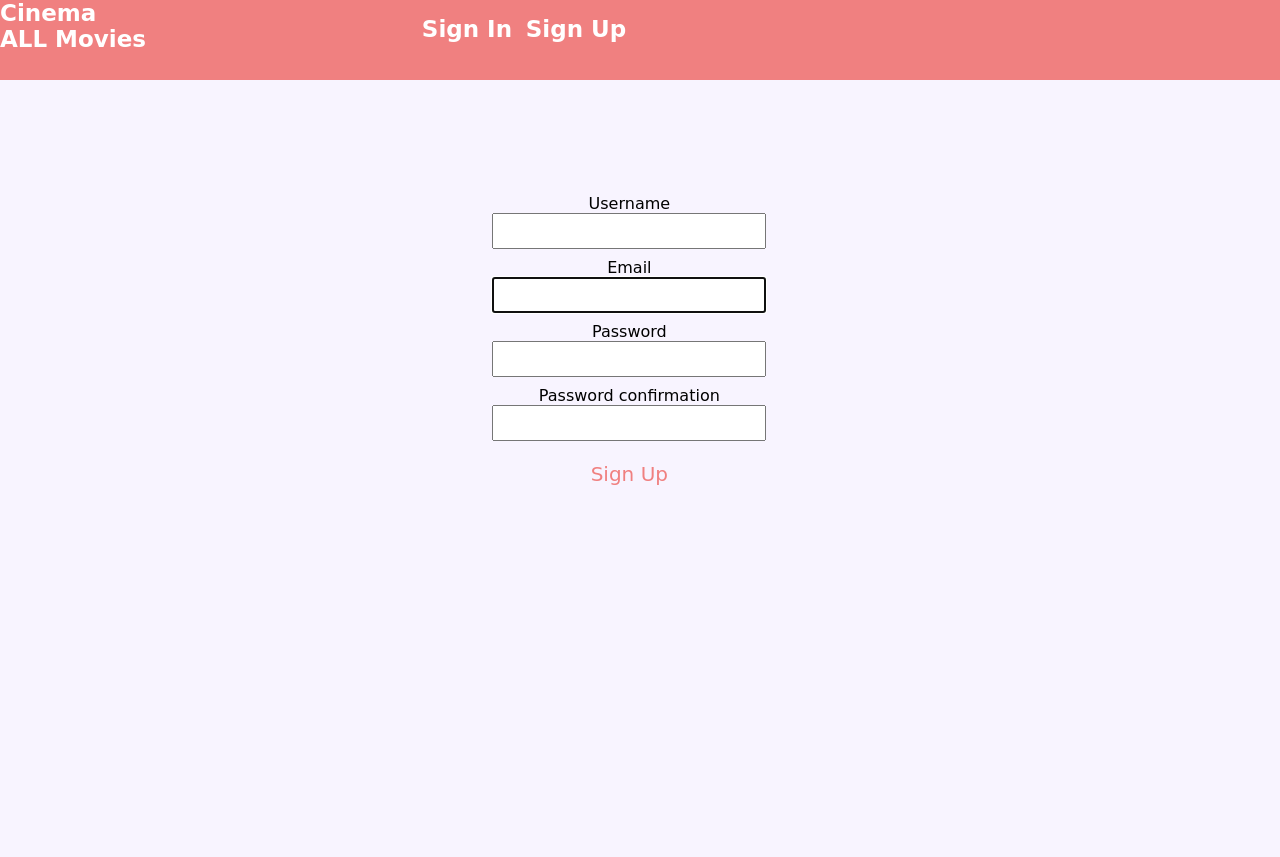
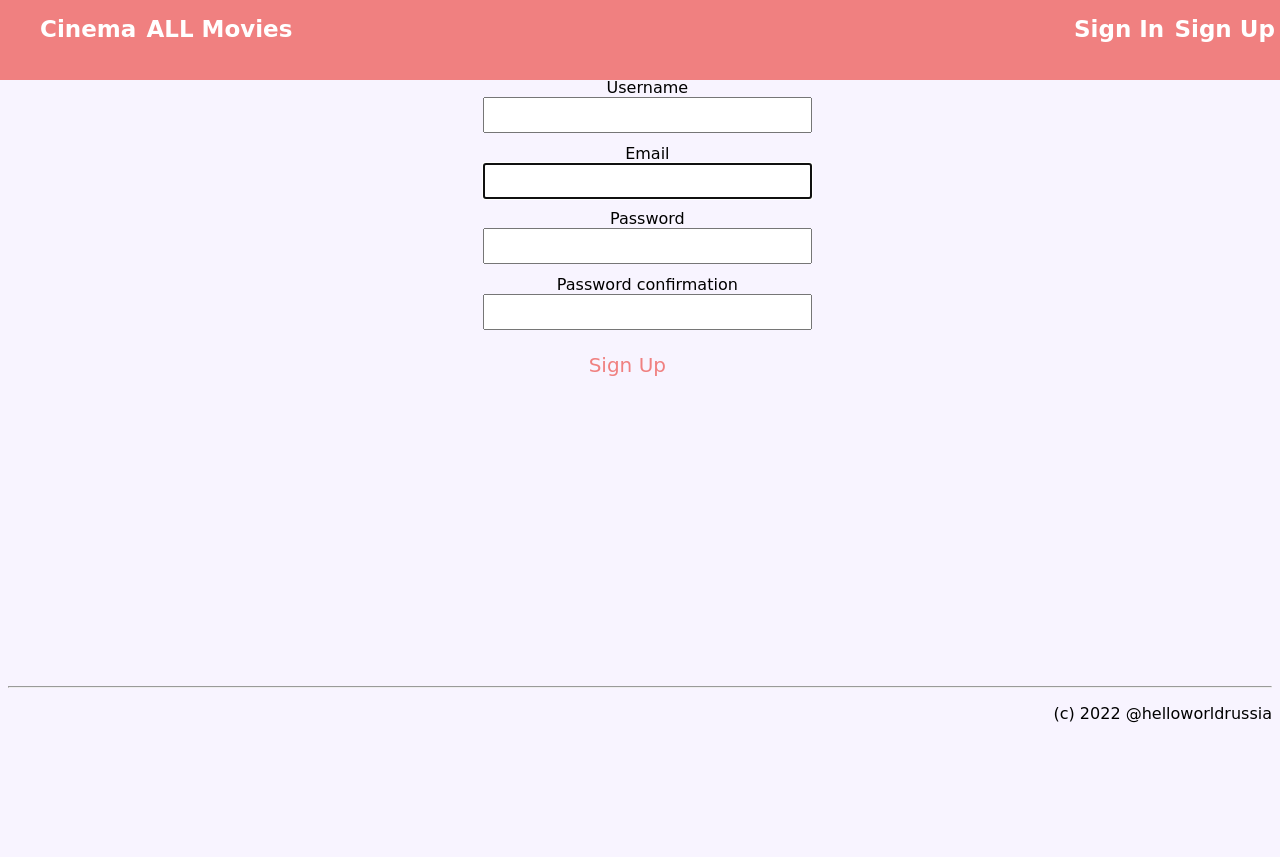
Before and after one commit to helloworldrussia/cinema, a Django app: page /client/sign-up/ in a window 1280 px wide. After the commit the page ends 723 px from the top, so only its background shows below. Run offline with Django 3.2, Linux system fonts and the light colour scheme; some web fonts are replaced.

Commit message:
templates

```diff
--- a/app/authentication/static/css/auth_styles.css
+++ b/app/authentication/static/css/auth_styles.css
@@ -1,14 +1,10 @@
-
-.container {
-    border: 2px solid #F8F4FF;
-    align-items: center;
-    margin: 15%;
+.form-container {
+    margin-top: 7%;
+    text-align: center;
 }
 
-.form-container {
-    border: 2px solid #F8F4FF;
-    margin: 10%;
-    text-align: center;
+li {
+    list-style-type: none;
 }
 
 form {
@@ -40,9 +36,3 @@ input[type="submit"]:hover {
 input[type="submit"]:active {
     color: grey;
 }
-
-ul {
-    list-style-type: none;
-    margin-left: 0;
-    padding-left: 0;
-}
--- a/app/authentication/templates/auth_base.html
+++ b/app/authentication/templates/auth_base.html
@@ -1,45 +1,13 @@
+{% extends 'base.html' %}
 {% load static %}
-<!DOCTYPE html>
-<html lang="en">
-<head>
-    <meta charset="UTF-8">
-    <title>{% block title %}{% endblock title %}</title>
-    <link rel="stylesheet" href="{% static 'css/auth_styles.css' %}">
-    <link rel="stylesheet" href="{% static 'css/styles.css' %}">
-</head>
 
-<body>
-<nav class="navbar">
-        <ul class="nav-list">
-            <li>Cinema</li>
-            <li><a href="{% url 'movies:movie_list' %}">ALL Movies</a></li>
-            {% if request.user.is_authenticated %}
-            <li><a href="#">Recommended</a></li>
-            {% endif %}
-        </ul>
+{% block links %}
+<link rel="stylesheet" href="{% static 'css/auth_styles.css' %}">
+{% endblock links %}
 
-        <div class="nav-auth">
-            <ul class="nav-list">
-                {% if request.user.is_authenticated %}
-                <li>{{ request.user.username }}</li>
-                <li>|</li>
-                <li><a href="{% url 'authentication:logout' %}">Logout</a></li>
-                <li>|</li>
-                <li><a href="{% url 'authentication:password_change' %}">Password Change</a></li>
-                {% else %}
-                <li><a href="{% url 'authentication:sign_in' %}">Sign In</a></li>
-                <li><a href="{% url 'authentication:sign_up' %}">Sign Up</a></li>
-                {% endif %}
-            </ul>
-        </div>
-    </nav>
-
-    <div class="container">
-        <div class="form-container">
-            {% block content %}
-            {% endblock content %}
-        </div>
+{% block content %}
+    <div class="form-container">
+        {% block form-content %}
+        {% endblock form-content %}
     </div>
-
-</body>
-</html>
+{% endblock content %}
--- a/app/authentication/templates/password_change.html
+++ b/app/authentication/templates/password_change.html
@@ -1,6 +1,8 @@
 {% extends 'auth_base.html' %}
 
-{% block content %}
+{% block title %}Password Change{% endblock title %}
+
+{% block form-content %}
 
 <form method="post">
 {% csrf_token %}
@@ -15,4 +17,4 @@
 <input type="submit" value="Change">
 </form>
 
-{% endblock content %}
+{% endblock form-content %}
--- a/app/authentication/templates/sign_up.html
+++ b/app/authentication/templates/sign_up.html
@@ -1,6 +1,9 @@
 {% extends 'auth_base.html' %}
 
-{% block content %}
+{% block title %}Sign Up{% endblock title %}
+
+
+{% block form-content %}
 
 <form method="post">
 {% csrf_token %}
@@ -14,4 +17,4 @@
 <input type="hidden" name="next" value="{{ next }}">
 </form>
 
-{% endblock content %}
+{% endblock form-content %}
--- a/app/movies/templates/base.html
+++ b/app/movies/templates/base.html
@@ -5,6 +5,7 @@
     <meta charset="UTF-8">
     <title>{% block title %}{% endblock title %}</title>
     <link rel="stylesheet" href="{% static 'css/styles.css' %}">
+    {% block links %}{% endblock links %}
 
 </head>
 <body>
```
Also changed, not shown: app/authentication/templates/sign_in.html (+5 -2 lines), app/authentication/templates/user_page.html (deleted, +0 -11 lines).
